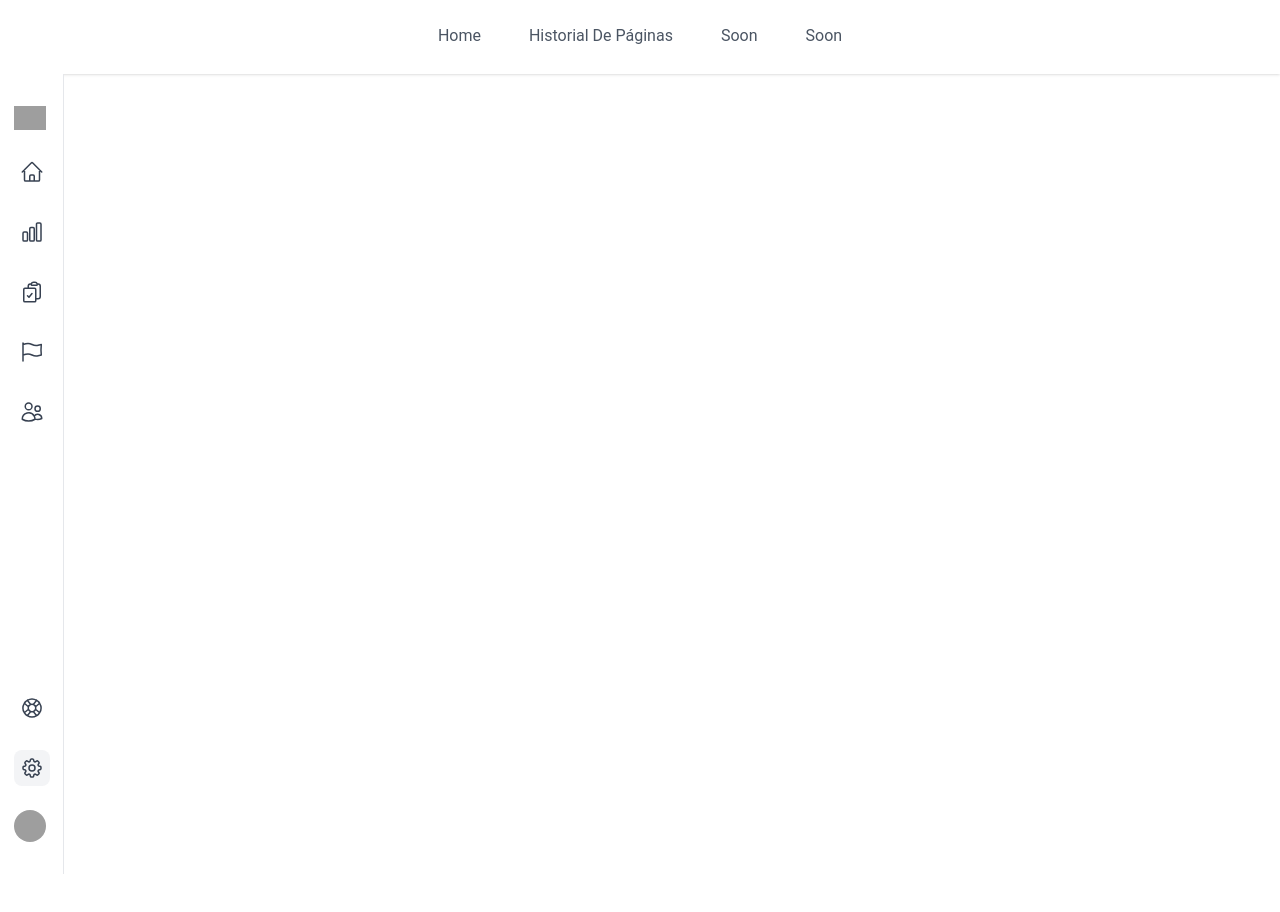
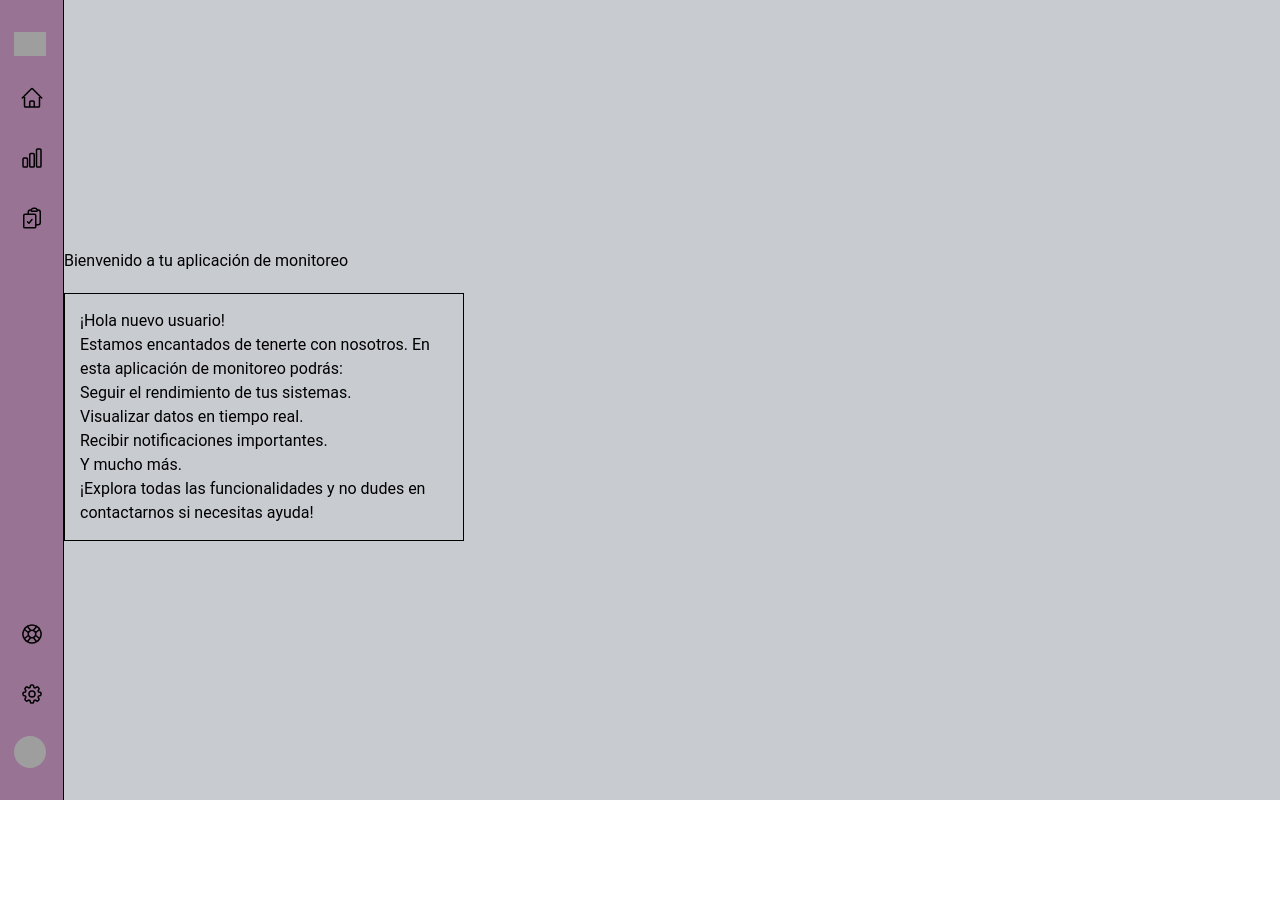
Before and after one commit to ConstruccionSoftware2024/Construccion-de-Software-2024-1, a Vue app: page /Home in a window 1280 px wide. After the commit the page ends 800 px from the top, so only its background shows below. Built offline with nearby package versions, Linux system fonts and the light colour scheme; grey boxes are pictures that could not be loaded.

Commit message:
Colores modo claro, home, historial de páginas

```diff
--- a/src/App.vue
+++ b/src/App.vue
@@ -1,8 +1,8 @@
 <template>
   <div id="app">
-    <Header />
-    <Navbar />
     <main class="content">
+      <Navbar />
+      <!-- <Header/> -->
       <RouterView />
     </main>
   </div>
@@ -10,13 +10,13 @@
 
 <script>
 import { RouterView } from 'vue-router'
-import Header from './components/Header.vue'
+/* import Header from './components/Header.vue' */
 import Navbar from './components/Navbar.vue'
 
 export default {
   components: {
-    Header,
     Navbar
+    /* Header,*/
   }
 }
 </script>
@@ -29,16 +29,9 @@ export default {
 }
 
 .content {
+  background-color: #c8cbd0;
   display: flex;
-  justify-content: center;
   align-items: center;
   flex-grow: 1;
-  padding: 20px;
-}
-
-.content > * {
-  max-width: 600px;
-  width: 100%;
-  box-sizing: border-box;
 }
 </style>
--- a/src/components/Header.vue
+++ b/src/components/Header.vue
@@ -1,33 +1,5 @@
-<template>
-  <nav class="bg-white shadow dark:bg-gray-800">
-    <div
-      class="container flex items-center justify-center p-6 mx-auto text-gray-600 capitalize dark:text-gray-300"
-    >
-      <a
-        href="./Home"
-        class="border-b-2 border-transparent hover:text-gray-800 transition-colors duration-300 transform dark:hover:text-gray-200 hover:border-blue-500 mx-1.5 sm:mx-6"
-        >home</a
-      >
-
-      <a
-        href="./PagesHistory"
-        class="border-b-2 border-transparent hover:text-gray-800 transition-colors duration-300 transform dark:hover:text-gray-200 hover:border-blue-500 mx-1.5 sm:mx-6"
-        >Historial de páginas</a
-      >
-
-      <a
-        href="#"
-        class="border-b-2 border-transparent hover:text-gray-800 transition-colors duration-300 transform dark:hover:text-gray-200 hover:border-blue-500 mx-1.5 sm:mx-6"
-        >soon</a
-      >
-
-      <a
-        href="#"
-        class="border-b-2 border-transparent hover:text-gray-800 transition-colors duration-300 transform dark:hover:text-gray-200 hover:border-blue-500 mx-1.5 sm:mx-6"
-        >soon</a
-      >
-    </div>
-  </nav>
+<!-- <template>
+  <nav class="bg-header shadow dark:bg-gray-800"></nav>
 </template>
 
 <script setup>
@@ -93,3 +65,4 @@ const callsToAction = [
 
 const mobileMenuOpen = ref(false)
 </script>
+ -->
--- a/src/components/Navbar.vue
+++ b/src/components/Navbar.vue
@@ -1,10 +1,14 @@
 <template>
   <aside
-    class="flex flex-col items-center w-16 h-screen py-8 overflow-y-auto bg-white border-r rtl:border-l rtl:border-r-0 dark:bg-gray-900 dark:border-gray-700"
+    class="flex flex-col items-center w-16 h-screen py-8 overflow-y-auto border-r rtl:border-l rtl:border-r-0 dark:bg-gray-900 dark:border-gray-700 bg-navbar"
   >
     <nav class="flex flex-col flex-1 space-y-6">
       <a href="#">
-        <img class="w-auto h-6" src="https://merakiui.com/images/logo.svg" alt="" />
+        <img
+          class="w-auto h-6"
+          src="https://i.ibb.co/syHGH2Q/logo-M-removebg-preview-1.png"
+          alt=""
+        />
       </a>
 
       <a
@@ -63,46 +67,6 @@
             stroke-linecap="round"
             stroke-linejoin="round"
             d="M11.35 3.836c-.065.21-.1.433-.1.664 0 .414.336.75.75.75h4.5a.75.75 0 00.75-.75 2.25 2.25 0 00-.1-.664m-5.8 0A2.251 2.251 0 0113.5 2.25H15c1.012 0 1.867.668 2.15 1.586m-5.8 0c-.376.023-.75.05-1.124.08C9.095 4.01 8.25 4.973 8.25 6.108V8.25m8.9-4.414c.376.023.75.05 1.124.08 1.131.094 1.976 1.057 1.976 2.192V16.5A2.25 2.25 0 0118 18.75h-2.25m-7.5-10.5H4.875c-.621 0-1.125.504-1.125 1.125v11.25c0 .621.504 1.125 1.125 1.125h9.75c.621 0 1.125-.504 1.125-1.125V18.75m-7.5-10.5h6.375c.621 0 1.125.504 1.125 1.125v9.375m-8.25-3l1.5 1.5 3-3.75"
-          />
-        </svg>
-      </a>
-
-      <a
-        href="#"
-        class="p-1.5 text-gray-700 focus:outline-nones transition-colors duration-200 rounded-lg dark:text-gray-200 dark:hover:bg-gray-800 hover:bg-gray-100"
-      >
-        <svg
-          xmlns="http://www.w3.org/2000/svg"
-          fill="none"
-          viewBox="0 0 24 24"
-          stroke-width="1.5"
-          stroke="currentColor"
-          class="w-6 h-6"
-        >
-          <path
-            stroke-linecap="round"
-            stroke-linejoin="round"
-            d="M3 3v1.5M3 21v-6m0 0l2.77-.693a9 9 0 016.208.682l.108.054a9 9 0 006.086.71l3.114-.732a48.524 48.524 0 01-.005-10.499l-3.11.732a9 9 0 01-6.085-.711l-.108-.054a9 9 0 00-6.208-.682L3 4.5M3 15V4.5"
-          />
-        </svg>
-      </a>
-
-      <a
-        href="#"
-        class="p-1.5 text-gray-700 focus:outline-nones transition-colors duration-200 rounded-lg dark:text-gray-200 dark:hover:bg-gray-800 hover:bg-gray-100"
-      >
-        <svg
-          xmlns="http://www.w3.org/2000/svg"
-          fill="none"
-          viewBox="0 0 24 24"
-          stroke-width="1.5"
-          stroke="currentColor"
-          class="w-6 h-6"
-        >
-          <path
-            stroke-linecap="round"
-            stroke-linejoin="round"
-            d="M15 19.128a9.38 9.38 0 002.625.372 9.337 9.337 0 004.121-.952 4.125 4.125 0 00-7.533-2.493M15 19.128v-.003c0-1.113-.285-2.16-.786-3.07M15 19.128v.106A12.318 12.318 0 018.624 21c-2.331 0-4.512-.645-6.374-1.766l-.001-.109a6.375 6.375 0 0111.964-3.07M12 6.375a3.375 3.375 0 11-6.75 0 3.375 3.375 0 016.75 0zm8.25 2.25a2.625 2.625 0 11-5.25 0 2.625 2.625 0 015.25 0z"
           />
         </svg>
       </a>
@@ -174,7 +138,7 @@ export default {
 <style scoped>
 .navbar {
   width: 200px;
-  background-color: #a2d5f9;
+  background-color: #dccec6;
   padding: 20px;
   box-sizing: border-box;
 }
--- a/src/router/index.js
+++ b/src/router/index.js
@@ -12,7 +12,7 @@ const router = createRouter({
       component: () => import('../views/AboutView.vue')
     },
     {
-      path: '/',
+      path: '/Home',
       name: 'Home',
       // route level code-splitting
       // this generates a separate chunk (About.[hash].js) for this route
--- a/src/views/Home.vue
+++ b/src/views/Home.vue
@@ -1,17 +1,43 @@
 <template>
   <div class="Home">
-    <h2>Bienvenido al Omnimonitor</h2>
+    <h2 class="title">Bienvenido a tu aplicación de monitoreo</h2>
+    <div>
+      <div class="card-container">
+        <p>¡Hola nuevo usuario!</p>
+        <p>Estamos encantados de tenerte con nosotros. En esta aplicación de monitoreo podrás:</p>
+        <ul>
+          <li>Seguir el rendimiento de tus sistemas.</li>
+          <li>Visualizar datos en tiempo real.</li>
+          <li>Recibir notificaciones importantes.</li>
+          <li>Y mucho más.</li>
+        </ul>
+        <p>¡Explora todas las funcionalidades y no dudes en contactarnos si necesitas ayuda!</p>
+      </div>
+    </div>
   </div>
 </template>
 
-<script>
-export default {
-  name: 'Home'
+<style>
+.title {
+  margin-bottom: 20px;
 }
-</script>
 
-<style>
-.home {
+.card {
+  border: 1px solid #ccc;
+  border-radius: 5px;
   padding: 20px;
+  margin: 20px;
+}
+.card-container {
+  border: 1px solid #000000;
+  padding: 15px;
+  margin: 10px 0;
+  width: 100%;
+  max-width: 400px;
+  text-align: left;
+}
+
+.card-body {
+  margin-top: 10px;
 }
 </style>
--- a/src/views/PagesHistory.vue
+++ b/src/views/PagesHistory.vue
@@ -3,7 +3,7 @@
     <h2>Historial de Páginas Visitadas</h2>
     <div class="card-container">
       <div class="card" v-for="(student, index) in students" :key="index">
-        <h3>Alumno {{ index + 1 }}</h3>
+        <h3>Alumno: {{ index + 1 }}</h3>
         <p>Paginas visitadas:</p>
         <ul>
           <li v-for="(page, pageIndex) in student.pages" :key="pageIndex">{{ page }}</li>
@@ -29,6 +29,9 @@ export default {
 
 <style scoped>
 .history {
+  display: flex;
+  width: 100%;
+  flex-direction: column;
   padding: 20px;
   text-align: center;
 }
@@ -40,7 +43,7 @@ export default {
 }
 
 .card {
-  border: 1px solid #ccc;
+  border: 1px solid #000000;
   padding: 15px;
   margin: 10px 0;
   width: 100%;
--- a/tailwind.config.js
+++ b/tailwind.config.js
@@ -3,7 +3,12 @@ export default {
   purge: ['./index.html', './src/**/*.{vue,js,ts,jsx,tsx}'],
   darkMode: false, // or 'media' or 'class'
   theme: {
-    extend: {}
+    extend: {},
+    colors: {
+      navbar: '#987394',
+      header: '#987394',
+      cards: '#C2B6AD'
+    }
   },
   variants: {
     extend: {}
```
Also changed, not shown: .eslintrc.cjs (deleted).
